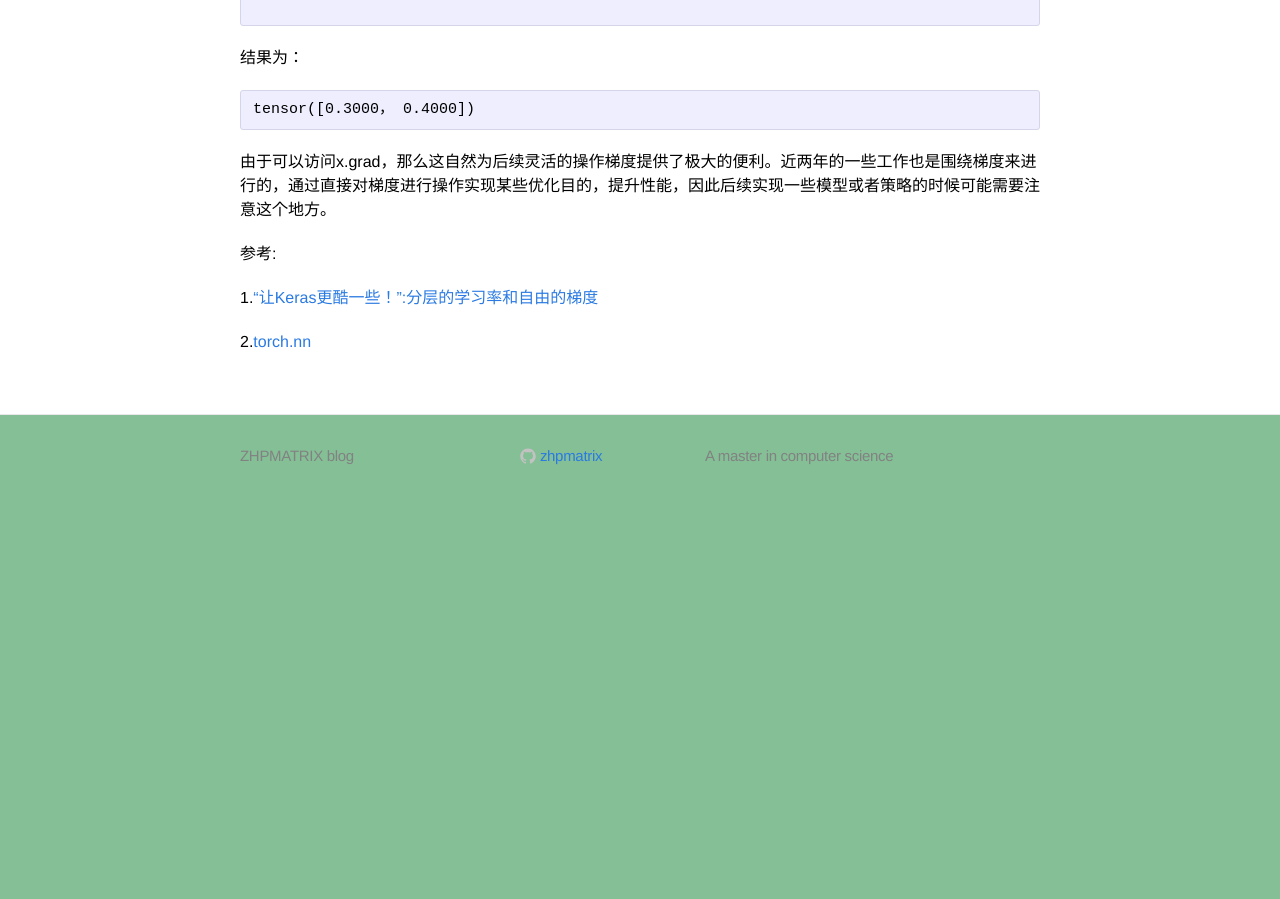
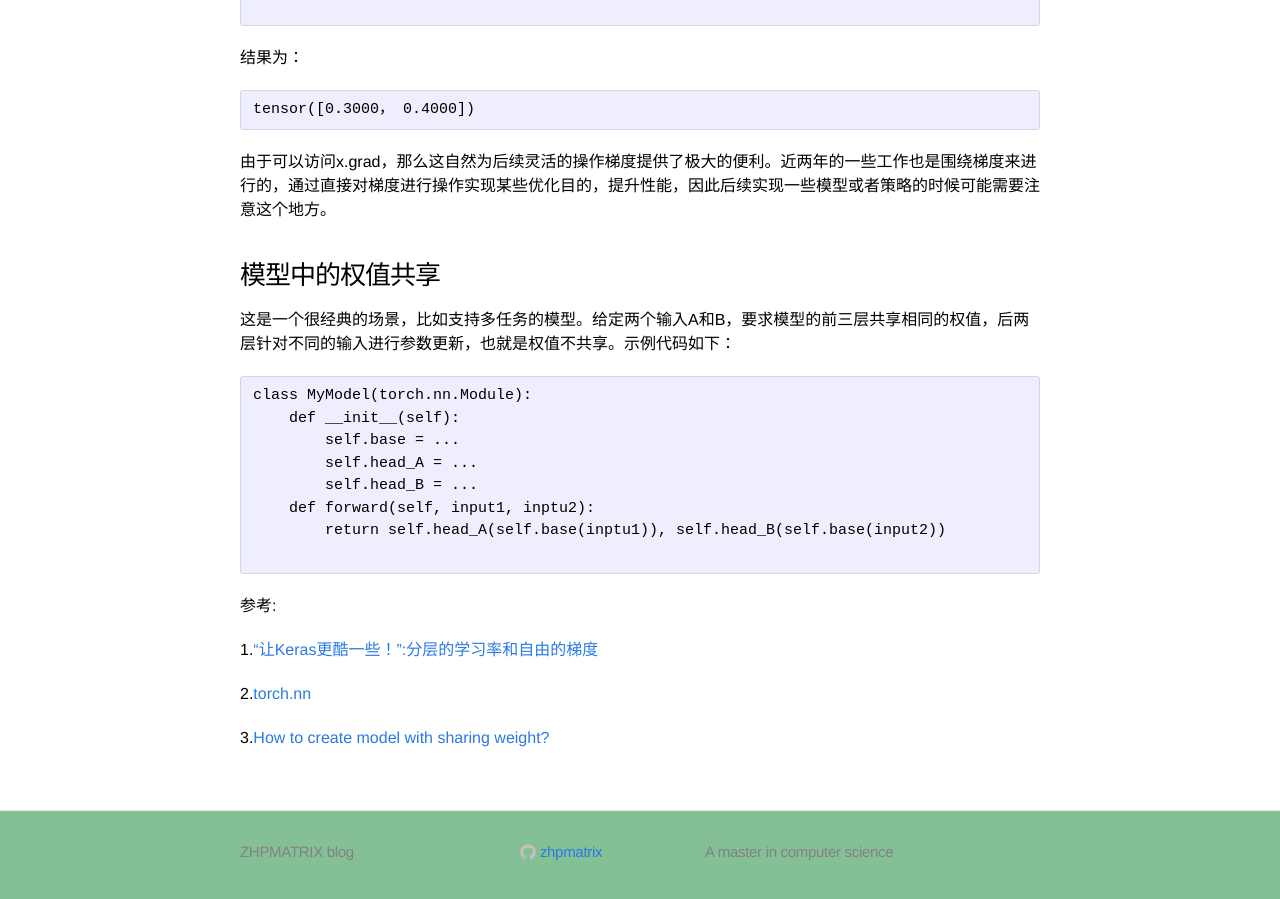
Before and after one commit to zhpmatrix/zhpmatrix.github.io, a Jekyll site: the page built from _posts/2019-03-11-gradient-operation-in-pytorch.md, in a window 1280 px wide and 900 px high, scrolled down 2390 px. Built offline with Jekyll 4.4.1, drawn with Linux system fonts in a browser that asks for light colours; comment, search, counter and statistics services are not loaded; before the commit the page ends 2903 px from its top, so only the background shows below that.

Commit message:
udpate: add script to share weights in the same model definition.

````diff
--- a/_posts/2019-03-11-gradient-operation-in-pytorch.md
+++ b/_posts/2019-03-11-gradient-operation-in-pytorch.md
@@ -96,8 +96,25 @@ tensor([0.3000， 0.4000])
 
 由于可以访问x.grad，那么这自然为后续灵活的操作梯度提供了极大的便利。近两年的一些工作也是围绕梯度来进行的，通过直接对梯度进行操作实现某些优化目的，提升性能，因此后续实现一些模型或者策略的时候可能需要注意这个地方。
 
+### 模型中的权值共享
+
+这是一个很经典的场景，比如支持多任务的模型。给定两个输入A和B，要求模型的前三层共享相同的权值，后两层针对不同的输入进行参数更新，也就是权值不共享。示例代码如下：
+
+```
+class MyModel(torch.nn.Module):
+    def __init__(self):
+        self.base = ...
+        self.head_A = ...
+        self.head_B = ...
+    def forward(self, input1, inptu2):
+        return self.head_A(self.base(inptu1)), self.head_B(self.base(input2))
+
+```
+
 参考:
 
 1.["让Keras更酷一些！":分层的学习率和自由的梯度](https://spaces.ac.cn/archives/6418)
 
 2.[torch.nn](https://pytorch.org/docs/stable/nn.html)
+
+3.[How to create model with sharing weight?](https://discuss.pytorch.org/t/how-to-create-model-with-sharing-weight/398/2)
````
